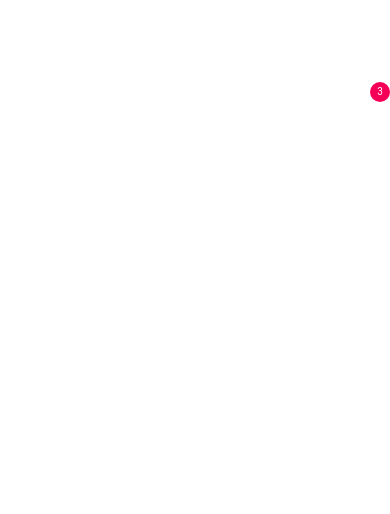
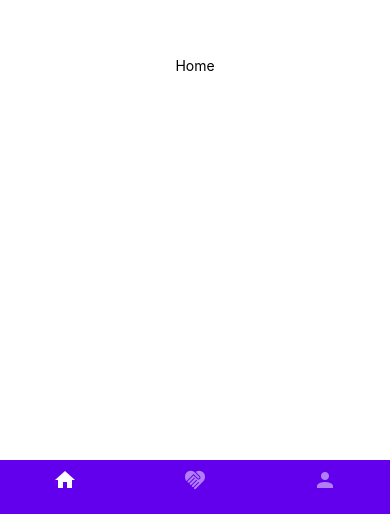
Before and after one commit to leejuye/shared-book, a React Native app in the folder client/: screen / in a window 390 px wide. Shown: the part 330-844 px from the top of the page. Built offline with nearby package versions, Linux system fonts and the light colour scheme.

Commit message:
Add bottom navigation

```diff
--- a/client/App.tsx
+++ b/client/App.tsx
@@ -1,25 +1,12 @@
-import { StatusBar } from 'expo-status-bar';
 import React from 'react';
-import { StyleSheet, Text, View } from 'react-native';
-import { Provider as PaperProvider, Badge } from 'react-native-paper';
+import { Provider as PaperProvider } from 'react-native-paper';
+
+import Navigation from './component/shared/Navigation'
 
 export default function App() {
   return (
     <PaperProvider>
-    <View style={styles.container}>
-      {/* <Text>test1</Text>
-      <StatusBar style="auto" /> */}
-      <Badge visible>3</Badge>
-    </View>
+      <Navigation />
     </PaperProvider>
   );
 }
-
-const styles = StyleSheet.create({
-  container: {
-    flex: 1,
-    backgroundColor: '#fff',
-    alignItems: 'center',
-    justifyContent: 'center',
-  },
-});
--- /dev/null
+++ b/client/component/friend/Friend.tsx
@@ -0,0 +1,19 @@
+import React from 'react';
+import { StyleSheet, Text, View } from 'react-native';
+
+export default function Freind() {
+  return (
+    <View style={styles.container}>
+      <Text>Friend</Text>
+    </View>
+  );
+}
+
+const styles = StyleSheet.create({
+  container: {
+    flex: 1,
+    backgroundColor: '#fff',
+    alignItems: 'center',
+    justifyContent: 'center',
+  },
+});
--- /dev/null
+++ b/client/component/home/Home.tsx
@@ -0,0 +1,19 @@
+import React from 'react';
+import { StyleSheet, Text, View } from 'react-native';
+
+export default function Home() {
+  return (
+    <View style={styles.container}>
+      <Text>Home</Text>
+    </View>
+  );
+}
+
+const styles = StyleSheet.create({
+  container: {
+    flex: 1,
+    backgroundColor: '#fff',
+    alignItems: 'center',
+    justifyContent: 'center',
+  },
+});
--- /dev/null
+++ b/client/component/my/My.tsx
@@ -0,0 +1,19 @@
+import React from 'react';
+import { StyleSheet, Text, View } from 'react-native';
+
+export default function My() {
+  return (
+    <View style={styles.container}>
+      <Text>My</Text>
+    </View>
+  );
+}
+
+const styles = StyleSheet.create({
+  container: {
+    flex: 1,
+    backgroundColor: '#fff',
+    alignItems: 'center',
+    justifyContent: 'center',
+  },
+});
--- /dev/null
+++ b/client/component/shared/Navigation.tsx
@@ -0,0 +1,31 @@
+import * as React from 'react';
+import { BottomNavigation } from 'react-native-paper';
+
+import Home from '../home/Home'
+import Friend from '../friend/Friend'
+import My from '../my/My'
+
+const MyComponent = () => {
+  const [index, setIndex] = React.useState(0);
+  const [routes] = React.useState([
+    { key: 'home', icon: 'home' },
+    { key: 'albums', icon: 'charity' },
+    { key: 'my', icon: 'account' },
+  ]);
+
+  const renderScene = BottomNavigation.SceneMap({
+    home: Home,
+    albums: Friend,
+    my: My,
+  });
+
+  return (
+    <BottomNavigation
+      navigationState={{ index, routes }}
+      onIndexChange={setIndex}
+      renderScene={renderScene}
+    />
+  );
+};
+
+export default MyComponent;
```
